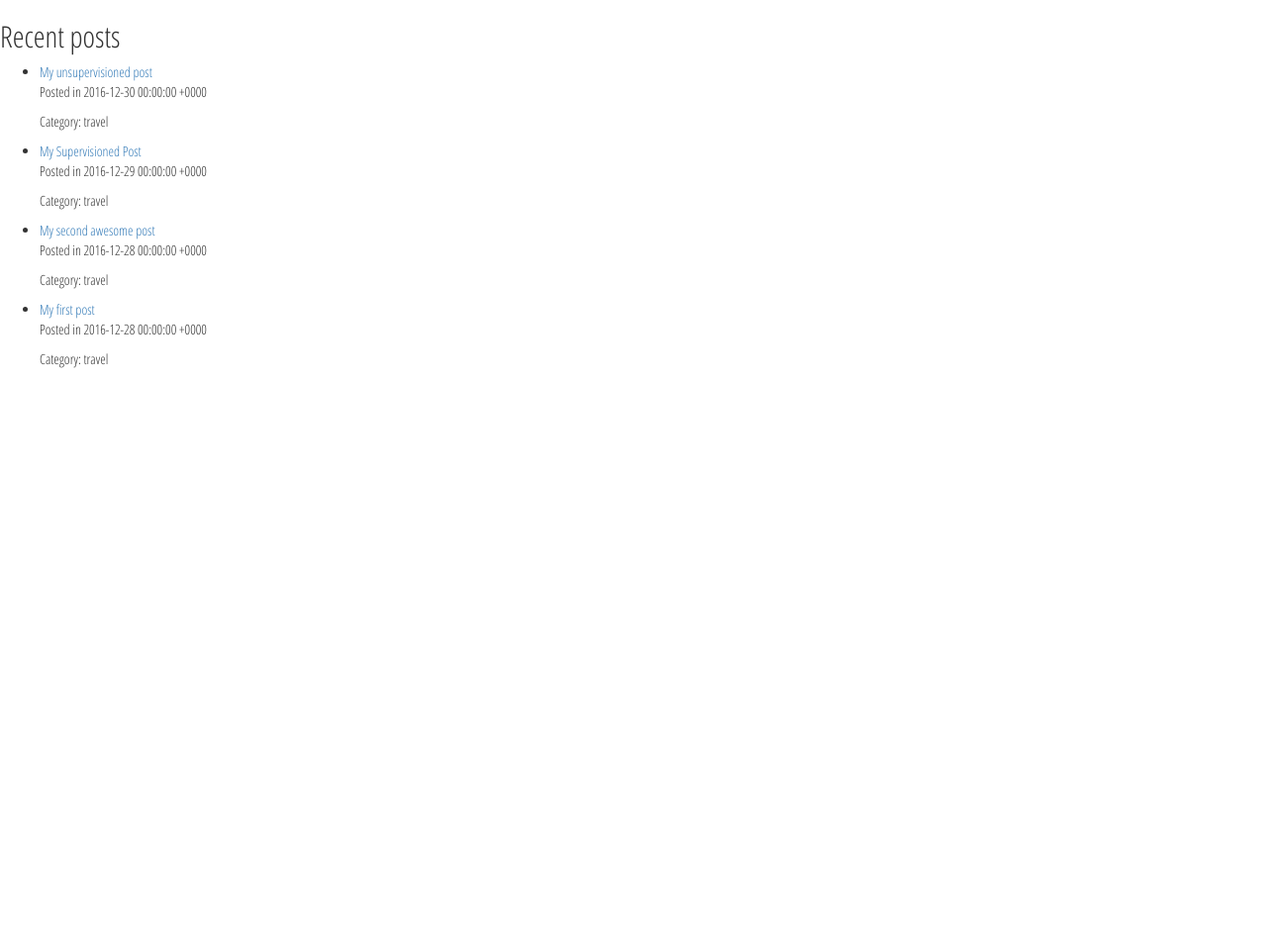
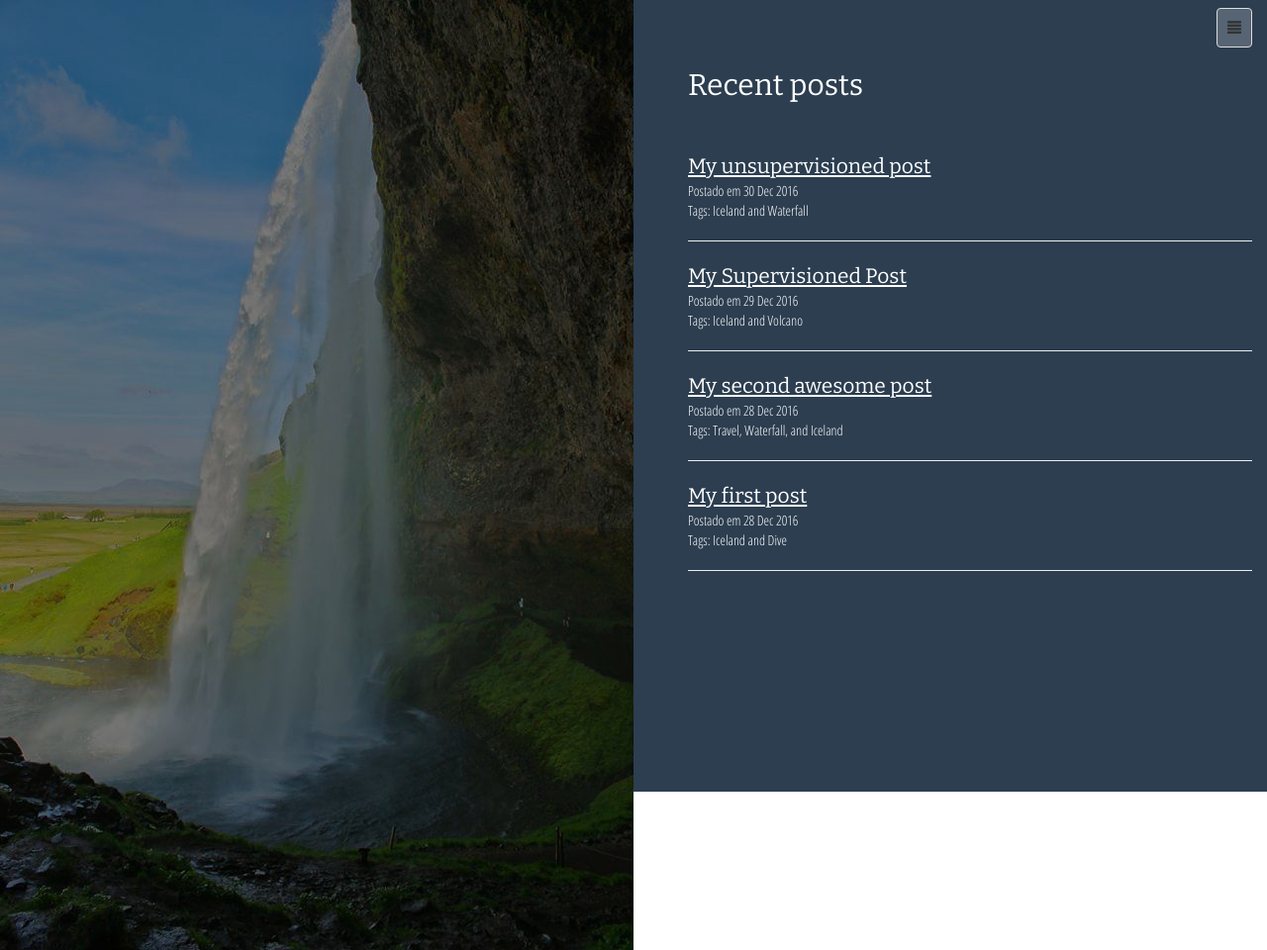
Before and after one commit to amandaferrari/project-grace-marguerite, a Jekyll site: the page built from travel/index.html, in a window 1280 px wide and 960 px high. Shown: the whole window at 99% size. Built offline with Jekyll 4.4.1, drawn with Linux system fonts in a browser that asks for light colours; some web fonts are replaced.

Commit message:
Add draft version of travel/index.html

```diff
--- a/_includes/post-list.html
+++ b/_includes/post-list.html
@@ -1,9 +1,10 @@
-<ul>
+<ul class="post-list">
 	{% for post in site.posts %}
 		<li>
-			<a href="{{site.baseurl}}{{post.url}}">{{post.title}}</a>
-			<p>Posted in {{post.date}}</p>
-			<p>Category: {{post.category}}</p>
+			<p><a href="{{site.baseurl}}{{post.url}}">{{post.title}}</a></p>
+			<p>Postado em {{ post.date | date_to_string }}</p>
+			<p>Tags: {{ post.tags | array_to_sentence_string }}</p>
 		</li>
+		<hr>
 	{% endfor%}
 </ul>
--- a/assets/css/main.css
+++ b/assets/css/main.css
@@ -3,6 +3,10 @@
 
 body {
 	font-family: 'Open Sans Condensed', sans-serif;
+}
+
+h1, h2, h3, h4 {
+	font-family: "Bitter", serif;
 }
 
 .navbar-default {
@@ -187,3 +191,42 @@ body {
 	font-family: "Bitter", serif;
 	font-size: 1.2em;
 }
+
+.post-list p {
+	margin: 0 0;
+}
+
+.post-list li {
+	margin: 10px 0;
+}
+
+.timeline {
+	color: white;
+	background-color: #2c3e50;
+	height: 800px;
+	padding-top: 50px;
+}
+
+.timeline h2 {
+	margin-bottom: 50px;
+	padding-left: 40px;
+}
+
+.timeline ul {
+	list-style: none;
+}
+
+.timeline li {
+	font-size: 1.0em;
+}
+
+.timeline li a {
+	color: white;
+	text-decoration: underline;
+	font-family: "Bitter", serif;
+	font-size: 1.5em;
+}
+
+#travel-vertical-photo {
+	padding-left: 0;
+}
--- a/travel/index.html
+++ b/travel/index.html
@@ -3,6 +3,17 @@ layout: default
 title: Amanda's Blog · Travel
 ---
 
-<h2>Recent posts</h2>
+<div class="container-fluid">
+	{% include navbar.html %}
 
-{% include post-list.html %}
+	<div class="row">
+		<div id="travel-vertical-photo" class="col-md-6">
+			<div class="black-overlay"></div>
+			<img src="{{site.baseurl}}/assets/images/vertical.jpg" alt="">
+		</div>
+		<div class="timeline col-md-6">
+			<h2>Recent posts</h2>
+			{% include post-list.html %}
+		</div>
+	</div>
+</div>
```
Also changed, not shown: assets/images/vertical.jpg (added).
